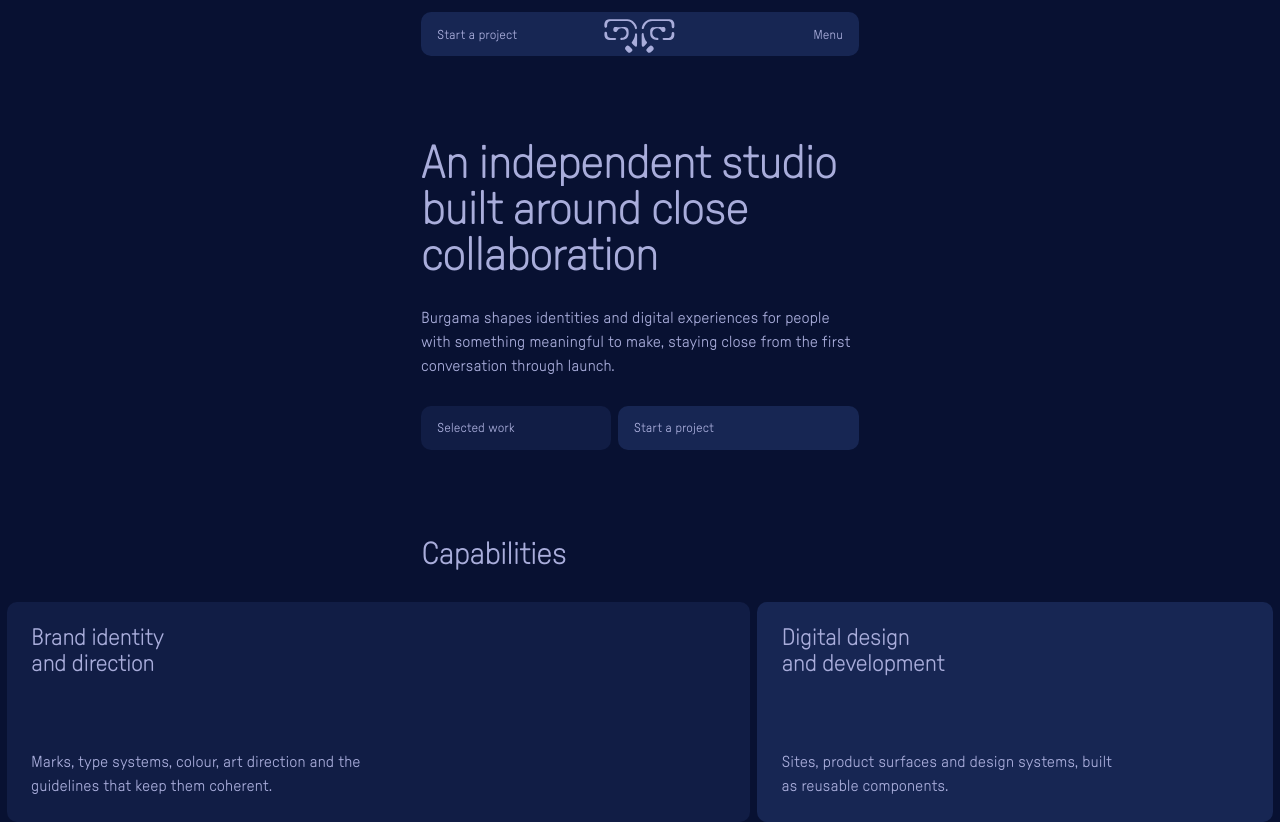
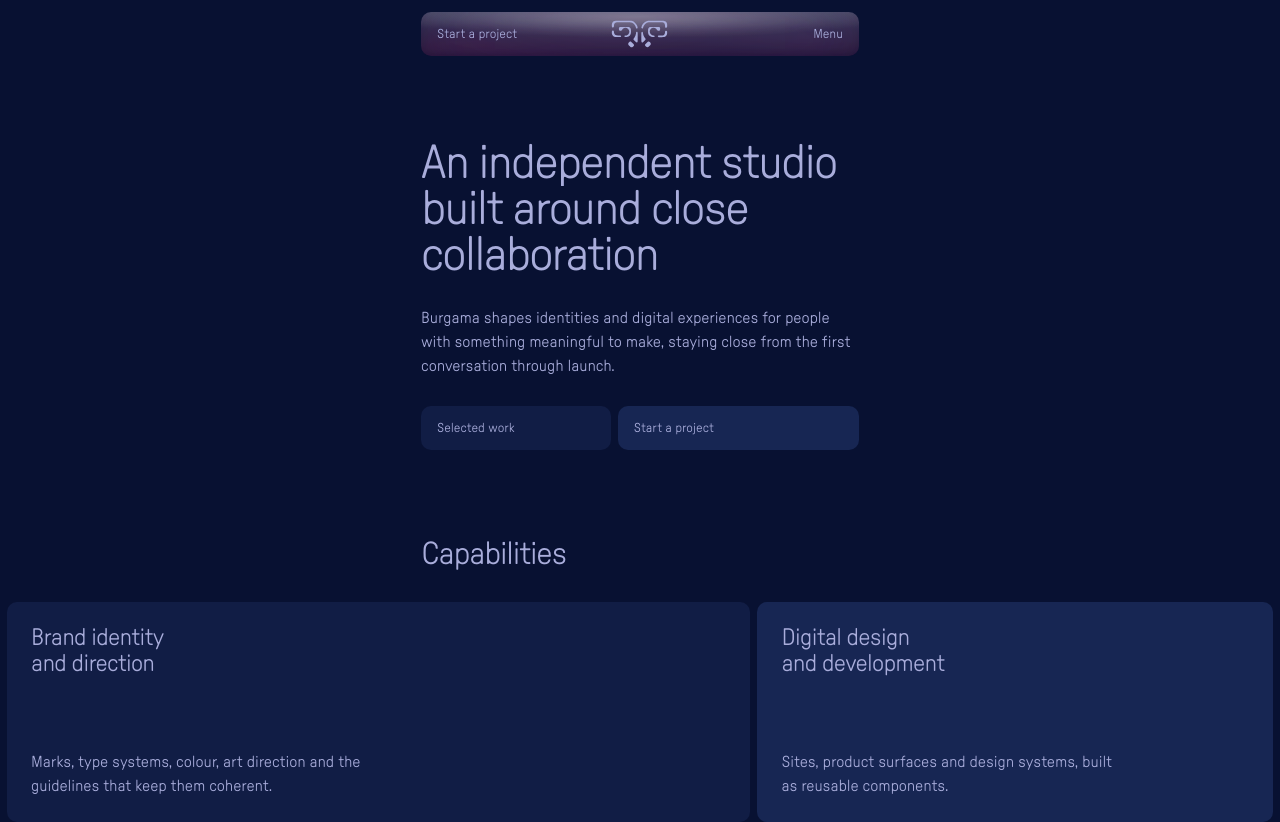
Before and after one commit to cedarandcactus/burgama-site-14.5, a Next.js app: page /studio in a window 1280 px wide. Shown: the top 822 px of the page. Built offline with nearby package versions, Linux system fonts and the light colour scheme.

Commit message:
feat: add frosted glass effect to site navigation bar

```diff
--- a/app/globals.css
+++ b/app/globals.css
@@ -175,6 +175,66 @@
     background-color 0.28s var(--ease-module),
     color 0.28s var(--ease-module),
     transform 0.42s var(--ease-module);
+}
+
+/* ------------------------------------------------------------------
+   Navbar frosted film
+
+   This deliberately reuses the entrance film recipe rather than a generic
+   translucent panel: one shell, two film layers, and a fixed 42px blur.
+------------------------------------------------------------------ */
+.nav-frost-shell {
+  position: relative;
+  isolation: isolate;
+  background:
+    radial-gradient(92% 78% at 50% 10%, rgb(255 231 242 / 0.22), transparent 62%),
+    linear-gradient(
+      180deg,
+      rgb(255 219 236 / 0.23),
+      rgb(235 135 181 / 0.16) 38%,
+      rgb(131 27 71 / 0.18) 100%
+    );
+  backdrop-filter: blur(42px) saturate(1.34) brightness(1.08);
+  -webkit-backdrop-filter: blur(42px) saturate(1.34) brightness(1.08);
+  transform: translate3d(0, 0, 0);
+  backface-visibility: hidden;
+  -webkit-backface-visibility: hidden;
+}
+
+.nav-frost-shell::before,
+.nav-frost-shell::after {
+  content: '';
+  position: absolute;
+  pointer-events: none;
+}
+
+.nav-frost-shell::before {
+  z-index: -1;
+  inset: 0;
+  background:
+    radial-gradient(70% 52% at 48% 12%, rgb(255 241 248 / 0.34), transparent 68%),
+    radial-gradient(82% 72% at 12% 82%, rgb(232 103 159 / 0.19), transparent 70%),
+    radial-gradient(76% 68% at 88% 68%, rgb(255 184 215 / 0.12), transparent 72%),
+    linear-gradient(180deg, rgb(255 255 255 / 0.1), transparent 42%, rgb(105 15 48 / 0.11));
+  opacity: 0.72;
+  filter: blur(8px);
+}
+
+.nav-frost-shell::after {
+  z-index: -1;
+  inset: -8%;
+  background:
+    radial-gradient(48% 34% at 34% 26%, rgb(255 242 249 / 0.18), transparent 72%),
+    radial-gradient(52% 40% at 72% 62%, rgb(244 151 195 / 0.15), transparent 74%),
+    linear-gradient(122deg, transparent 22%, rgb(255 255 255 / 0.055) 46%, transparent 70%);
+  opacity: 0.34;
+  filter: blur(18px);
+  mix-blend-mode: screen;
+}
+
+.nav-frost-content {
+  position: relative;
+  z-index: 1;
 }
 
 /* ==================================================================
--- a/components/site-nav.tsx
+++ b/components/site-nav.tsx
@@ -68,7 +68,8 @@ export function SiteNav() {
         maxWidth: 'calc(100vw - 20px)',
       }}
     >
-      <div className="overflow-hidden rounded-module bg-surface-2">
+      <div className="nav-frost-shell overflow-hidden rounded-module">
+        <div className="nav-frost-content">
         {/* The bar keeps its full width and is clipped symmetrically while compact. */}
         <div className="flex justify-center">
           <div
@@ -89,7 +90,7 @@ export function SiteNav() {
             className="flex items-center justify-center rounded-sm"
             style={{ opacity: 'var(--nav-brand-opacity, 1)' }}
           >
-            <BrandMark className="h-auto w-[70px] min-[581px]:w-[86px]" />
+            <BrandMark className="h-auto w-[58px] min-[581px]:w-[68px]" />
           </Link>
 
           <button
@@ -220,6 +221,7 @@ export function SiteNav() {
             </div>
           </div>
         </div>
+        </div>
       </div>
     </nav>
   )
```
